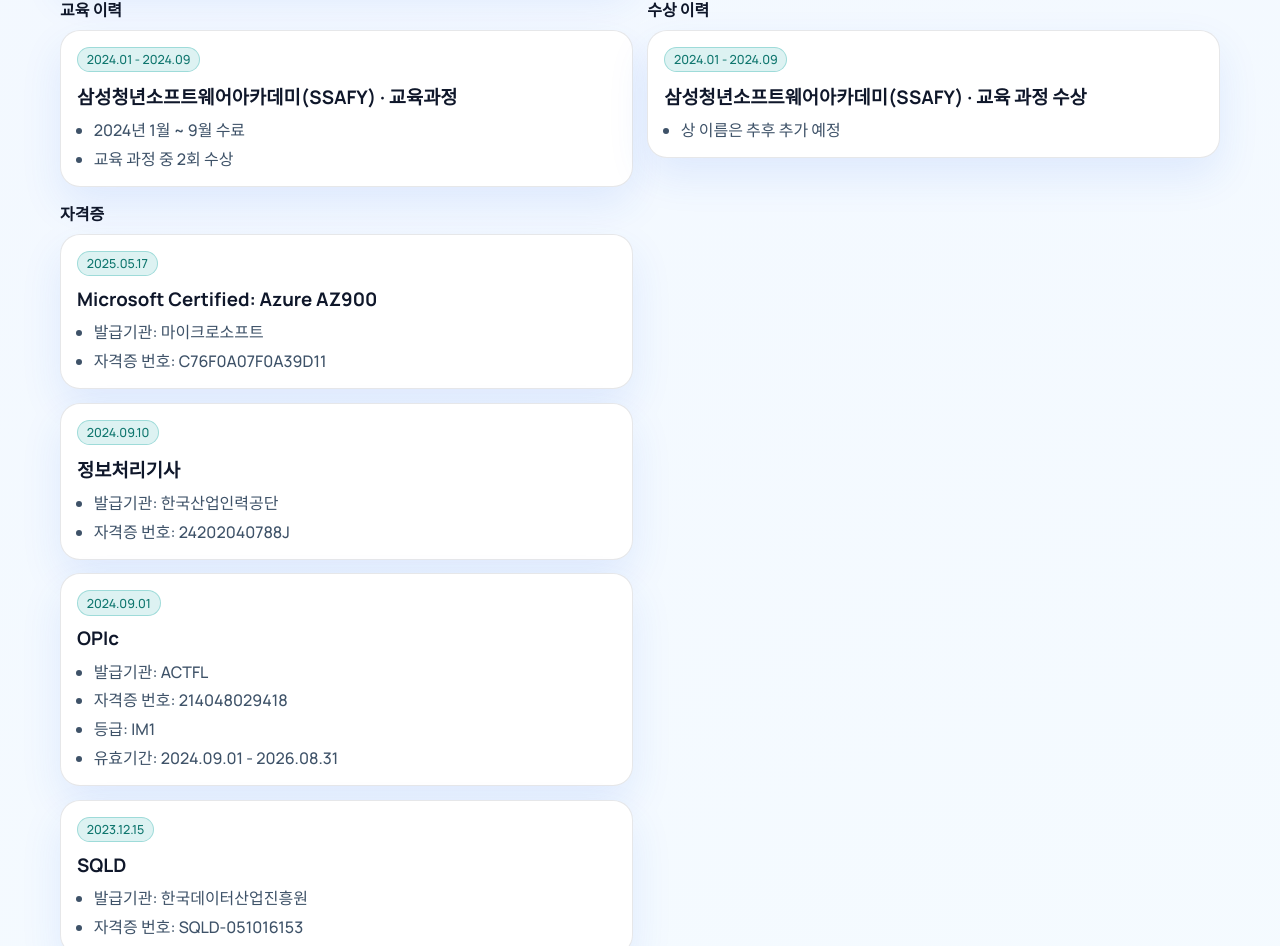
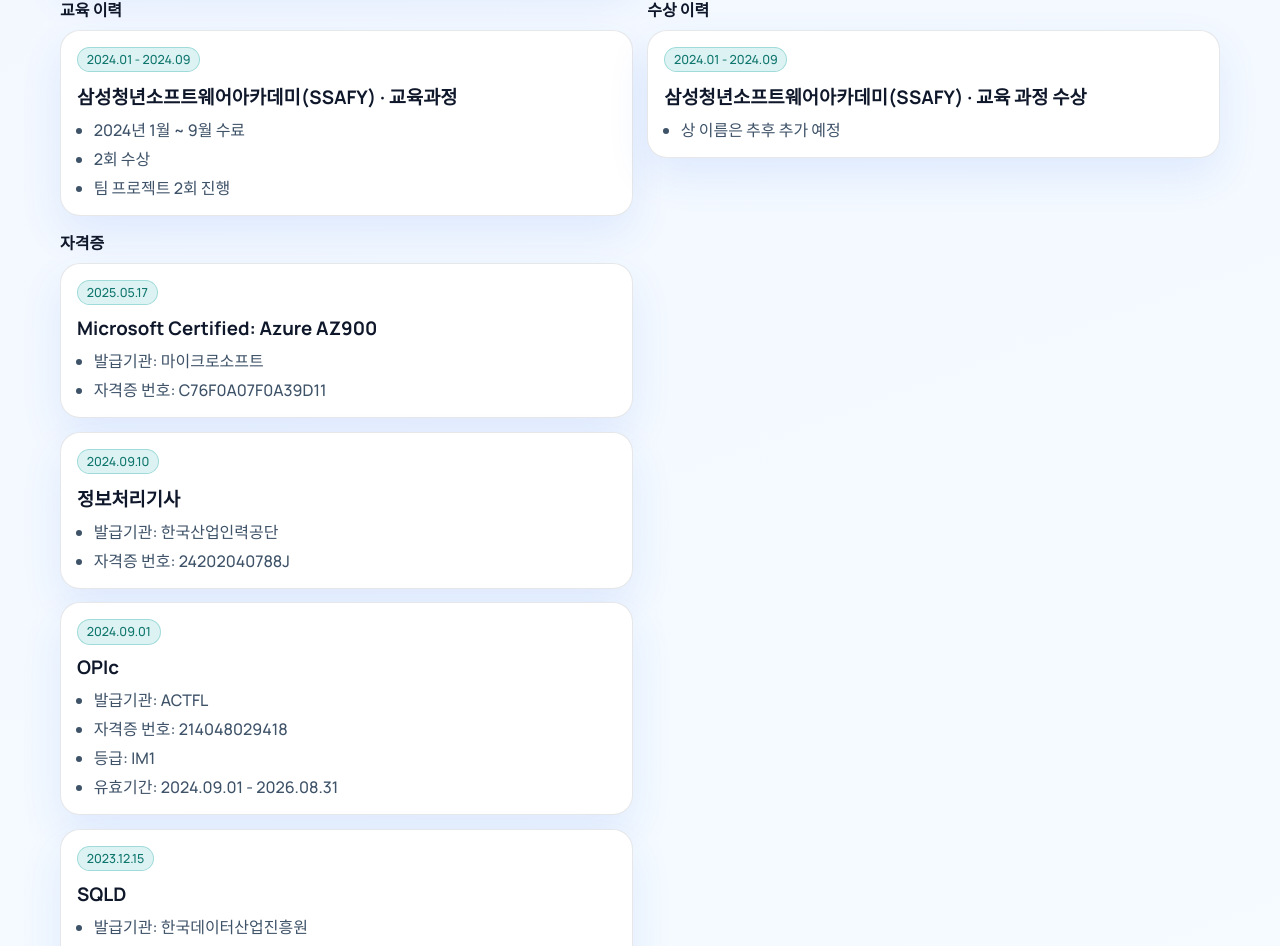
Before and after one commit to IanToo2/portfolio, a React (Vite) app: page / in a window 1280 px wide. Shown: the part 4110-5056 px from the top of the page. Built offline with nearby package versions, Linux system fonts and the light colour scheme.

Commit message:
Update training bullets for awards and team projects

```diff
--- a/src/data/portfolioData.js
+++ b/src/data/portfolioData.js
@@ -144,11 +144,13 @@
     titleEn: "Software Education Program",
     bullets: [
       "2024년 1월 ~ 9월 수료",
-      "교육 과정 중 2회 수상"
+      "2회 수상",
+      "팀 프로젝트 2회 진행"
     ],
     bulletsEn: [
       "Completed in Jan 2024 - Sep 2024",
-      "Received two awards during the training program."
+      "Received two awards.",
+      "Completed two team projects."
     ]
   }
 ];
```
